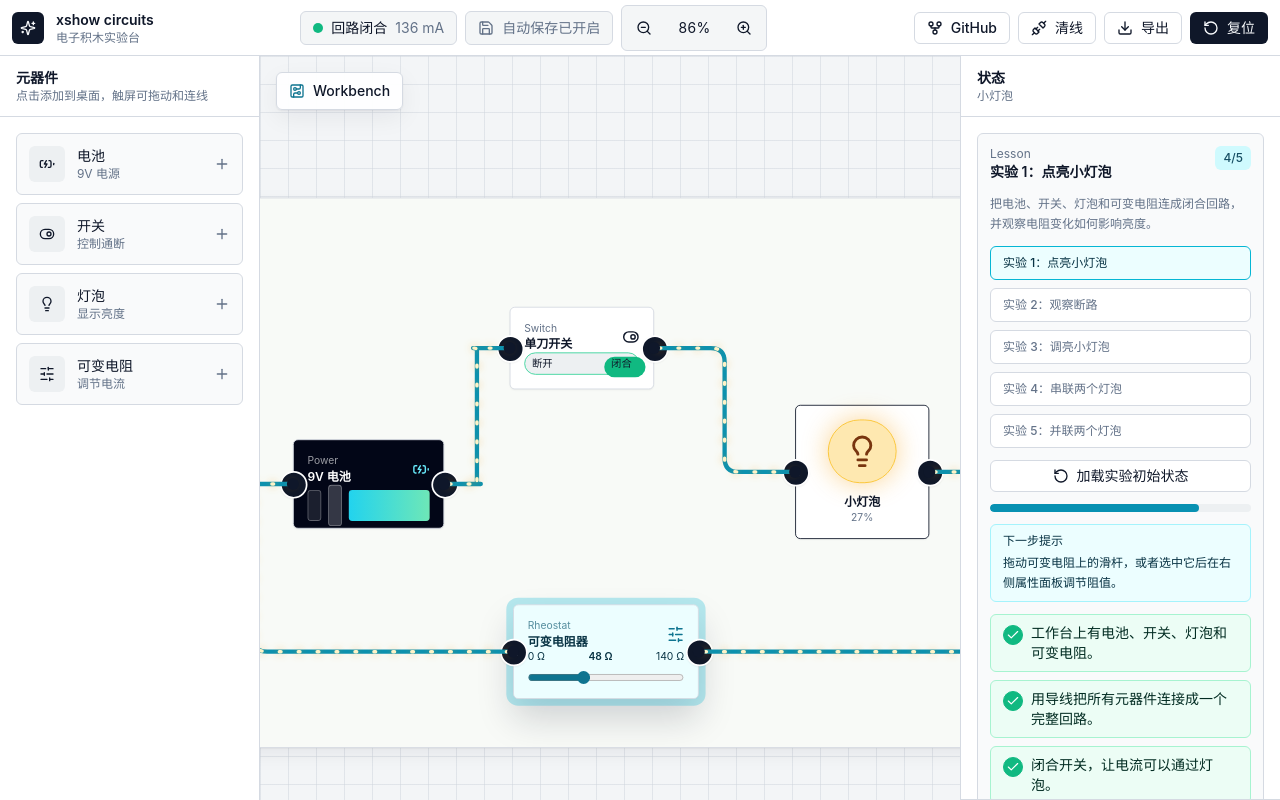
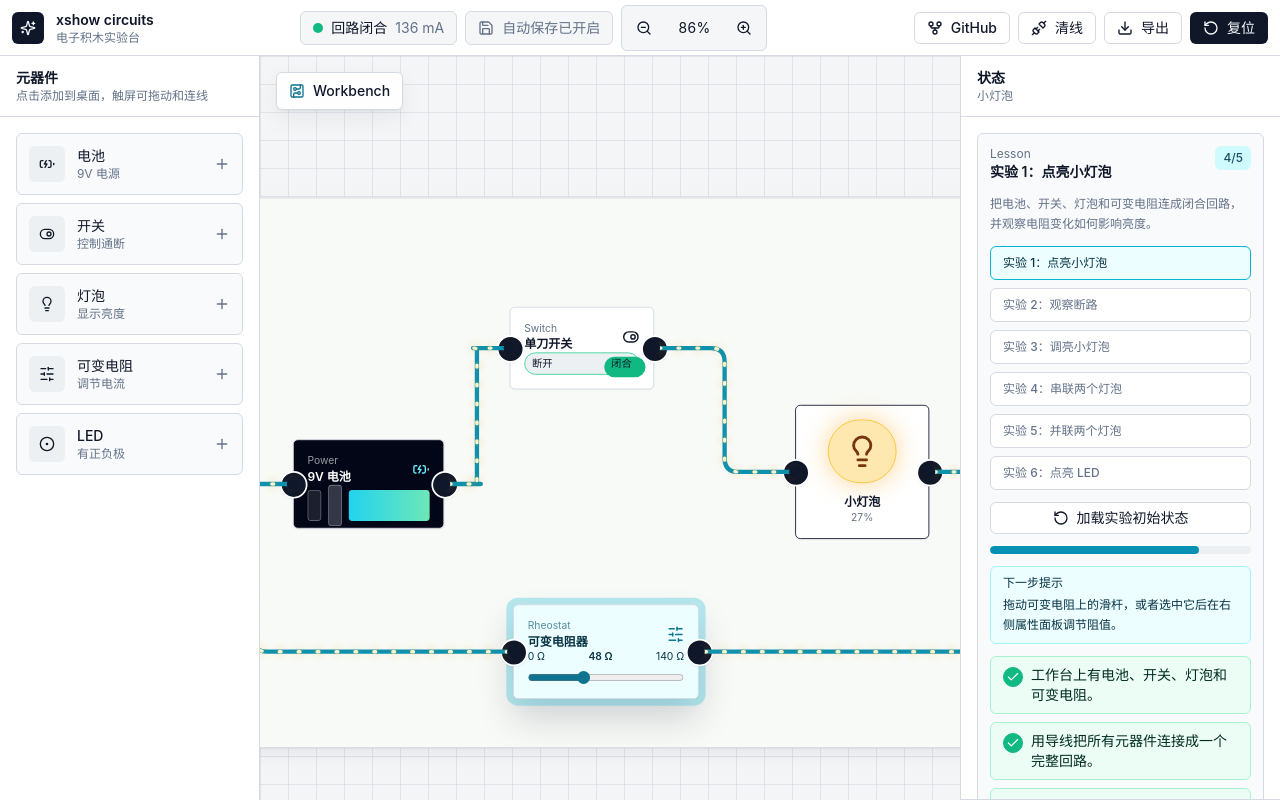
Before and after one commit to glwang-g/xshow, a Vue app: page / in a window 1280 px wide. Built offline with nearby package versions, Linux system fonts and the light colour scheme.

Commit message:
feat: add polarity-aware led component

```diff
--- a/src/data/lessons.ts
+++ b/src/data/lessons.ts
@@ -9,12 +9,16 @@ export type LessonCheckId =
   | "hasBrightBulb"
   | "hasLowResistance"
   | "hasAdjustedResistor"
+  | "hasLedParts"
+  | "hasForwardLed"
+  | "hasLitLed"
+  | "hasSafeLedCurrent"
   | "hasTwoBulbs"
   | "hasTwoLitBulbs"
   | "hasSeriesBulbs"
   | "hasParallelBulbs";
 
-export type LessonPartType = "battery" | "bulb" | "switch" | "resistor";
+export type LessonPartType = "battery" | "bulb" | "switch" | "resistor" | "led";
 
 export type LessonTerminalKey = "a" | "b";
 
@@ -96,6 +100,7 @@ const connectedLoopWires: LessonWorkspaceWire[] = [
 
 const starterPartIds = ["battery-1", "switch-1", "bulb-1", "resistor-1"];
 const twoBulbPartIds = ["battery-1", "switch-1", "bulb-1", "bulb-2", "resistor-1"];
+const ledPartIds = ["battery-1", "switch-1", "resistor-1", "led-1"];
 
 const starterTerminalRefs: LessonGuide["terminalRefs"] = [
   { partId: "battery-1", terminal: "a" },
@@ -106,6 +111,17 @@ const starterTerminalRefs: LessonGuide["terminalRefs"] = [
   { partId: "bulb-1", terminal: "b" },
   { partId: "resistor-1", terminal: "a" },
   { partId: "resistor-1", terminal: "b" },
+];
+
+const ledTerminalRefs: LessonGuide["terminalRefs"] = [
+  { partId: "battery-1", terminal: "a" },
+  { partId: "battery-1", terminal: "b" },
+  { partId: "switch-1", terminal: "a" },
+  { partId: "switch-1", terminal: "b" },
+  { partId: "resistor-1", terminal: "a" },
+  { partId: "resistor-1", terminal: "b" },
+  { partId: "led-1", terminal: "a" },
+  { partId: "led-1", terminal: "b" },
 ];
 
 function starterParts({ resistance = 48, switchClosed = true } = {}): LessonWorkspacePart[] {
@@ -124,6 +140,15 @@ function twoBulbParts({ resistance = 36, switchClosed = true } = {}): LessonWork
     { id: "bulb-1", name: "灯泡 A", type: "bulb", x: 572, y: 130 },
     { id: "bulb-2", name: "灯泡 B", type: "bulb", x: 572, y: 386 },
     { id: "resistor-1", name: "可变电阻器", type: "resistor", x: 296, y: 474, resistance },
+  ];
+}
+
+function ledParts({ resistance = 120, switchClosed = true } = {}): LessonWorkspacePart[] {
+  return [
+    { id: "battery-1", name: "9V 电池", type: "battery", x: 72, y: 282 },
+    { id: "switch-1", name: "单刀开关", type: "switch", x: 292, y: 122, closed: switchClosed },
+    { id: "resistor-1", name: "限流电阻", type: "resistor", x: 574, y: 118, resistance },
+    { id: "led-1", name: "红色 LED", type: "led", x: 620, y: 396 },
   ];
 }
 
@@ -401,4 +426,45 @@ export const lessonCatalog: Lesson[] = [
       },
     ],
   },
+  {
+    id: "light-the-led",
+    title: "实验 6：点亮 LED",
+    objective: "用电池、开关和限流电阻点亮有正负极的 LED，并理解反接不亮、限流保护的效果。",
+    starterWorkspace: {
+      parts: ledParts(),
+      selectedPartId: "led-1",
+      wires: [],
+      zoom: 82,
+    },
+    steps: [
+      {
+        id: "led-parts",
+        description: "工作台上有电池、开关、限流电阻和 LED。",
+        guide: { partIds: ledPartIds },
+        hint: "LED 是有方向的元器件，+ 端需要接到电池正极一侧，- 端回到负极一侧。",
+        checkId: "hasLedParts",
+      },
+      {
+        id: "led-forward",
+        description: "按正确方向连接 LED：电流从 + 端进入，从 - 端流出。",
+        guide: { terminalRefs: ledTerminalRefs },
+        hint: "推荐路径：电池 + → 开关 → 限流电阻 → LED +，再由 LED - 回到电池 -。",
+        checkId: "hasForwardLed",
+      },
+      {
+        id: "led-lit",
+        description: "闭合开关，让 LED 发光。",
+        guide: { partIds: ["switch-1", "led-1"] },
+        hint: "如果 LED 不亮，先检查开关是否闭合，再检查 LED 是否反接。",
+        checkId: "hasLitLed",
+      },
+      {
+        id: "led-safe",
+        description: "确认限流电阻让 LED 电流处于安全范围。",
+        guide: { partIds: ["resistor-1", "led-1"] },
+        hint: "如果出现电流偏大警告，把限流电阻调高一些。",
+        checkId: "hasSafeLedCurrent",
+      },
+    ],
+  },
 ];
--- a/src/views/Home.vue
+++ b/src/views/Home.vue
@@ -6,6 +6,7 @@ import {
   Cable,
   Check,
   CircuitBoard,
+  CircleDot,
   Download,
   FileDown,
   FileUp,
@@ -24,6 +25,7 @@ import {
   ToggleLeft,
   ToggleRight,
   Trash2,
+  TriangleAlert,
   Trophy,
   Unplug,
   X,
@@ -35,7 +37,7 @@ import Button from "@/components/ui/Button.vue";
 import { pwaUpdateAvailableEvent } from "@/pwa";
 import { useBoardStore } from "@/stores/board";
 
-type PartType = "battery" | "bulb" | "switch" | "resistor";
+type PartType = "battery" | "bulb" | "switch" | "resistor" | "led";
 type TerminalKey = "a" | "b";
 
 type TerminalRef = {
@@ -80,6 +82,14 @@ type Edge = {
   to: string;
   partId?: string;
   wireId?: string;
+};
+
+type LedState = {
+  brightness: number;
+  brightnessPercent: number;
+  forward: boolean;
+  overCurrent: boolean;
+  reversed: boolean;
 };
 
 type PersistedWorkspace = LessonWorkspace & {
@@ -136,6 +146,9 @@ const workbench = {
   width: 1060,
   height: 640,
 };
+const bulbOhms = 18;
+const ledOhms = 28;
+const ledSafeCurrentMilliAmps = 65;
 
 const partSpecs: Record<
   PartType,
@@ -187,6 +200,16 @@ const partSpecs: Record<
       b: { x: 216, y: 55, label: "B" },
     },
   },
+  led: {
+    icon: CircleDot,
+    label: "LED",
+    width: 156,
+    height: 128,
+    terminals: {
+      a: { x: 0, y: 64, label: "-" },
+      b: { x: 156, y: 64, label: "+" },
+    },
+  },
 };
 
 const palette: Array<{ type: PartType; description: string }> = [
@@ -194,6 +217,7 @@ const palette: Array<{ type: PartType; description: string }> = [
   { type: "switch", description: "控制通断" },
   { type: "bulb", description: "显示亮度" },
   { type: "resistor", description: "调节电流" },
+  { type: "led", description: "有正负极" },
 ];
 
 const parts = ref<CircuitPart[]>([
@@ -243,6 +267,9 @@ const mainBulb = computed(() => parts.value.find((part) => part.type === "bulb")
 const mainBulbBrightness = computed(() =>
   mainBulb.value ? simulation.value.bulbs[mainBulb.value.id]?.brightness ?? 0 : 0,
 );
+const ledWarnings = computed(() =>
+  Object.values(simulation.value.leds).filter((state) => state.overCurrent || state.reversed),
+);
 const currentAnimationDuration = computed(() => {
   if (!simulation.value.closed || simulation.value.currentMilliAmps <= 0) {
     return "1.6s";
@@ -258,6 +285,30 @@ function bulbParts() {
 
 function litBulbParts() {
   return bulbParts().filter((part) => (simulation.value.bulbs[part.id]?.brightness ?? 0) > 0);
+}
+
+function bulbBrightness(part: CircuitPart) {
+  return simulation.value.bulbs[part.id]?.brightness ?? 0;
+}
+
+function ledParts() {
+  return parts.value.filter((part) => part.type === "led");
+}
+
+function litLedParts() {
+  return ledParts().filter((part) => (simulation.value.leds[part.id]?.brightness ?? 0) > 0);
+}
+
+function ledStatus(part: CircuitPart): LedState {
+  return (
+    simulation.value.leds[part.id] ?? {
+      brightness: 0,
+      brightnessPercent: 0,
+      forward: false,
+      overCurrent: false,
+      reversed: false,
+    }
+  );
 }
 
 function hasWireBetween(left: TerminalRef, right: TerminalRef) {
@@ -341,11 +392,19 @@ const lessonCheckers: Record<LessonCheckId, () => boolean> = {
   hasClosedCircuit: () => simulation.value.closed,
   hasClosedSwitch: () => parts.value.some((part) => part.type === "switch" && part.closed),
   hasDarkBulb: () => mainBulbBrightness.value === 0,
+  hasForwardLed: () => ledParts().some((part) => ledStatus(part).forward),
+  hasLedParts: () =>
+    ["battery", "switch", "resistor", "led"].every((type) => parts.value.some((part) => part.type === type)),
+  hasLitLed: () => litLedParts().length > 0,
   hasLitBulb: () => mainBulbBrightness.value > 0,
   hasLowResistance: () => parts.value.some((part) => part.type === "resistor" && (part.resistance ?? 0) <= 24),
   hasOpenCircuit: () => !simulation.value.closed,
   hasOpenSwitch: () => parts.value.some((part) => part.type === "switch" && !part.closed),
   hasParallelBulbs: () => simulation.value.closed && hasParallelBulbRoute(),
+  hasSafeLedCurrent: () => ledParts().some((part) => {
+    const state = ledStatus(part);
+    return state.brightness > 0 && !state.overCurrent;
+  }),
   hasSeriesBulbs: () => simulation.value.closed && hasSeriesBulbRoute(),
   hasStarterParts: () =>
     ["battery", "switch", "bulb", "resistor"].every((type) => parts.value.some((part) => part.type === type)),
@@ -586,6 +645,10 @@ function partExportColors(part: CircuitPart) {
     return { background: "#ecfeff", foreground: "#164e63", muted: "#0e7490" };
   }
 
+  if (part.type === "led") {
+    return { background: "#fff1f2", foreground: "#881337", muted: "#e11d48" };
+  }
+
   return { background: "#ffffff", foreground: "#0f172a", muted: part.closed ? "#10b981" : "#f43f5e" };
 }
 
@@ -629,7 +692,7 @@ function drawExportPart(context: CanvasRenderingContext2D, part: CircuitPart) {
     context.fill();
     context.strokeStyle = "#f59e0b";
     context.stroke();
-  } else {
+  } else if (part.type === "resistor") {
     context.fillText(`${part.resistance ?? 0} ohm`, part.x + 18, part.y + 52);
     context.strokeStyle = colors.muted;
     context.lineWidth = 4;
@@ -637,6 +700,17 @@ function drawExportPart(context: CanvasRenderingContext2D, part: CircuitPart) {
     context.moveTo(part.x + 20, part.y + 76);
     context.lineTo(part.x + spec.width - 20, part.y + 76);
     context.stroke();
+  } else if (part.type === "led") {
+    const state = ledStatus(part);
+    context.fillText(`${state.brightnessPercent}% LED`, part.x + 18, part.y + spec.height - 18);
+    context.beginPath();
+    context.arc(part.x + spec.width / 2, part.y + 62, 30, 0, Math.PI * 2);
+    context.fillStyle = `rgba(244, 63, 94, ${0.14 + state.brightness * 0.78})`;
+    context.fill();
+    context.strokeStyle = state.reversed ? "#64748b" : "#e11d48";
+    context.stroke();
+    context.fillStyle = colors.foreground;
+    context.fillText(state.reversed ? "reversed" : "+ to -", part.x + 18, part.y + 52);
   }
 
   for (const terminal of ["a", "b"] as TerminalKey[]) {
@@ -1805,7 +1879,12 @@ function setResistance(part: CircuitPart, value: number) {
   part.resistance = Math.round(value);
 }
 
-function buildEdges(sourceParts: CircuitPart[], sourceWires: Wire[], excludedPartId?: string) {
+function buildEdges(
+  sourceParts: CircuitPart[],
+  sourceWires: Wire[],
+  excludedPartId?: string,
+  conductiveLedIds = new Set<string>(),
+) {
   const edges: Edge[] = sourceWires.map((wire) => ({
     from: terminalId(wire.from),
     to: terminalId(wire.to),
@@ -1821,6 +1900,10 @@ function buildEdges(sourceParts: CircuitPart[], sourceWires: Wire[], excludedPar
       continue;
     }
 
+    if (part.type === "led" && !conductiveLedIds.has(part.id)) {
+      continue;
+    }
+
     edges.push({
       from: `${part.id}:a`,
       to: `${part.id}:b`,
@@ -1859,17 +1942,26 @@ function hasPath(from: string, to: string, edges: Edge[]) {
   return false;
 }
 
-function partBridgesBattery(part: CircuitPart, battery: CircuitPart, edges: Edge[]) {
+function partBatteryBridgeDirection(part: CircuitPart, battery: CircuitPart, edges: Edge[]) {
   const positive = `${battery.id}:b`;
   const negative = `${battery.id}:a`;
   const a = `${part.id}:a`;
   const b = `${part.id}:b`;
   const edgesWithoutPart = edges.filter((edge) => edge.partId !== part.id);
 
-  return (
-    (hasPath(positive, a, edgesWithoutPart) && hasPath(b, negative, edgesWithoutPart)) ||
-    (hasPath(positive, b, edgesWithoutPart) && hasPath(a, negative, edgesWithoutPart))
-  );
+  if (hasPath(positive, b, edgesWithoutPart) && hasPath(a, negative, edgesWithoutPart)) {
+    return "forward";
+  }
+
+  if (hasPath(positive, a, edgesWithoutPart) && hasPath(b, negative, edgesWithoutPart)) {
+    return "reverse";
+  }
+
+  return null;
+}
+
+function partBridgesBattery(part: CircuitPart, battery: CircuitPart, edges: Edge[]) {
+  return Boolean(partBatteryBridgeDirection(part, battery, edges));
 }
 
 function wireDirectionThroughBattery(wire: Wire, battery: CircuitPart, edges: Edge[]) {
@@ -1893,8 +1985,9 @@ function wireDirectionThroughBattery(wire: Wire, battery: CircuitPart, edges: Ed
 function evaluateCircuit(sourceParts: CircuitPart[], sourceWires: Wire[]) {
   const battery = sourceParts.find((part) => part.type === "battery");
   const bulbs = sourceParts.filter((part) => part.type === "bulb");
-  const edges = buildEdges(sourceParts, sourceWires);
+  const leds = sourceParts.filter((part) => part.type === "led");
   const bulbStates: Record<string, { brightness: number; brightnessPercent: number }> = {};
+  const ledStates: Record<string, LedState> = {};
   const wireStates: Record<string, { active: boolean; reverse: boolean }> = {};
 
   if (!battery) {
@@ -1903,9 +1996,19 @@ function evaluateCircuit(sourceParts: CircuitPart[], sourceWires: Wire[]) {
       currentMilliAmps: 0,
       equivalentResistance: 0,
       bulbs: bulbStates,
+      leds: ledStates,
       wires: wireStates,
     };
   }
+
+  const allLedIds = new Set(leds.map((part) => part.id));
+  const orientationEdges = buildEdges(sourceParts, sourceWires, undefined, allLedIds);
+  const conductiveLedIds = new Set(
+    leds
+      .filter((part) => partBatteryBridgeDirection(part, battery, orientationEdges) === "forward")
+      .map((part) => part.id),
+  );
+  const edges = buildEdges(sourceParts, sourceWires, undefined, conductiveLedIds);
 
   const positive = `${battery.id}:b`;
   const negative = `${battery.id}:a`;
@@ -1913,9 +2016,14 @@ function evaluateCircuit(sourceParts: CircuitPart[], sourceWires: Wire[]) {
   const seriesResistors = sourceParts.filter(
     (part) => part.type === "resistor" && partBridgesBattery(part, battery, edges),
   );
+  const conductingBulbs = bulbs.filter((part) => closed && partBridgesBattery(part, battery, edges));
+  const conductingLeds = leds.filter((part) => closed && conductiveLedIds.has(part.id));
   const resistorOhms = seriesResistors.reduce((total, part) => total + (part.resistance ?? 0), 0);
-  const bulbOhms = 18;
-  const equivalentResistance = closed ? bulbOhms + resistorOhms : 0;
+  const loadOhms = Math.max(
+    bulbOhms,
+    conductingBulbs.length * bulbOhms + conductingLeds.length * ledOhms,
+  );
+  const equivalentResistance = closed ? loadOhms + resistorOhms : 0;
   const current = equivalentResistance > 0 ? 9 / equivalentResistance : 0;
   const currentMilliAmps = Math.round(current * 1000);
 
@@ -1928,13 +2036,27 @@ function evaluateCircuit(sourceParts: CircuitPart[], sourceWires: Wire[]) {
   }
 
   for (const bulb of bulbs) {
-    const conducting = closed && partBridgesBattery(bulb, battery, edges);
+    const conducting = conductingBulbs.some((part) => part.id === bulb.id);
     const normalized = conducting && equivalentResistance > 0 ? bulbOhms / equivalentResistance : 0;
     const brightness = conducting ? Math.min(1, Math.max(0.1, normalized)) : 0;
 
     bulbStates[bulb.id] = {
       brightness,
       brightnessPercent: Math.round(brightness * 100),
+    };
+  }
+
+  for (const led of leds) {
+    const direction = partBatteryBridgeDirection(led, battery, orientationEdges);
+    const conducting = closed && conductiveLedIds.has(led.id);
+    const brightness = conducting ? Math.min(1, Math.max(0.18, currentMilliAmps / ledSafeCurrentMilliAmps)) : 0;
+
+    ledStates[led.id] = {
+      brightness,
+      brightnessPercent: Math.round(brightness * 100),
+      forward: direction === "forward",
+      overCurrent: conducting && currentMilliAmps > ledSafeCurrentMilliAmps,
+      reversed: direction === "reverse",
     };
   }
 
@@ -1943,6 +2065,7 @@ function evaluateCircuit(sourceParts: CircuitPart[], sourceWires: Wire[]) {
     currentMilliAmps,
     equivalentResistance,
     bulbs: bulbStates,
+    leds: ledStates,
     wires: wireStates,
   };
 }
@@ -2368,6 +2491,7 @@ onBeforeUnmount(() => {
               part.type === 'switch' ? 'bg-white' : '',
               part.type === 'bulb' ? 'bg-amber-50' : '',
               part.type === 'resistor' ? 'bg-cyan-50' : '',
+              part.type === 'led' ? 'bg-rose-50' : '',
             ]"
             :style="partStyle(part)"
             @pointerdown="handlePartPointerDown($event, part)"
@@ -2436,12 +2560,12 @@ onBeforeUnmount(() => {
             <div v-else-if="part.type === 'bulb'" class="flex h-full flex-col items-center justify-center gap-3 p-4">
               <div
                 class="flex h-20 w-20 items-center justify-center rounded-full border transition-all"
-                :class="mainBulbBrightness > 0 ? 'border-amber-400' : 'border-amber-200'"
+                :class="bulbBrightness(part) > 0 ? 'border-amber-400' : 'border-amber-200'"
                 :style="{
-                  backgroundColor: `rgba(251, 191, 36, ${0.16 + mainBulbBrightness * 0.72})`,
+                  backgroundColor: `rgba(251, 191, 36, ${0.16 + bulbBrightness(part) * 0.72})`,
                   boxShadow:
-                    mainBulbBrightness > 0
-                      ? `0 0 ${18 + mainBulbBrightness * 42}px rgba(245, 158, 11, ${0.3 + mainBulbBrightness * 0.5})`
+                    bulbBrightness(part) > 0
+                      ? `0 0 ${18 + bulbBrightness(part) * 42}px rgba(245, 158, 11, ${0.3 + bulbBrightness(part) * 0.5})`
                       : 'none',
                 }"
               >
@@ -2455,7 +2579,32 @@ onBeforeUnmount(() => {
               </div>
             </div>
 
-            <div v-else class="flex h-full flex-col justify-between p-4">
+            <div v-else-if="part.type === 'led'" class="flex h-full flex-col items-center justify-center gap-2 p-4">
+              <div
+                class="relative flex h-16 w-16 items-center justify-center rounded-full border transition-all"
+                :class="[
+                  ledStatus(part).reversed ? 'border-slate-300 bg-slate-100' : 'border-rose-300',
+                  ledStatus(part).overCurrent ? 'ring-4 ring-rose-300' : '',
+                ]"
+                :style="{
+                  backgroundColor: `rgba(244, 63, 94, ${0.12 + ledStatus(part).brightness * 0.76})`,
+                  boxShadow:
+                    ledStatus(part).brightness > 0
+                      ? `0 0 ${14 + ledStatus(part).brightness * 36}px rgba(225, 29, 72, ${0.25 + ledStatus(part).brightness * 0.48})`
+                      : 'none',
+                }"
+              >
+                <CircleDot class="h-9 w-9 text-rose-900" />
+              </div>
+              <div class="text-center">
+                <div class="text-sm font-semibold text-rose-950">{{ part.name }}</div>
+                <div class="text-xs text-muted-foreground">
+                  {{ ledStatus(part).reversed ? "反接" : `${ledStatus(part).brightnessPercent}%` }}
+                </div>
+              </div>
+            </div>
+
+            <div v-else-if="part.type === 'resistor'" class="flex h-full flex-col justify-between p-4">
               <div class="flex items-center justify-between">
                 <div>
                   <div class="text-xs text-cyan-800/70">Rheostat</div>
@@ -2677,6 +2826,16 @@ onBeforeUnmount(() => {
                 <div class="font-medium tabular-nums">{{ simulation.equivalentResistance }} Ω</div>
               </div>
             </div>
+            <div v-if="ledWarnings.length" class="mt-3 space-y-2">
+              <div
+                v-for="(warning, index) in ledWarnings"
+                :key="index"
+                class="flex items-start gap-2 rounded-md border border-rose-200 bg-rose-50 px-3 py-2 text-xs text-rose-950"
+              >
+                <TriangleAlert class="mt-0.5 h-3.5 w-3.5 shrink-0" />
+                <span>{{ warning.reversed ? "有 LED 反接，当前不会导通。" : "LED 电流偏大，请调高限流电阻。" }}</span>
+              </div>
+            </div>
           </section>
 
           <section v-if="selectedPart" class="rounded-md border bg-background p-3">
@@ -2729,6 +2888,18 @@ onBeforeUnmount(() => {
                   @input="setResistance(selectedPart, Number(($event.target as HTMLInputElement).value))"
                 />
               </label>
+              <div v-if="selectedPart.type === 'led'" class="rounded-md border bg-card px-3 py-2 text-xs">
+                <div class="mb-2 flex items-center justify-between">
+                  <span class="text-muted-foreground">方向</span>
+                  <span class="font-medium" :class="ledStatus(selectedPart).reversed ? 'text-rose-700' : 'text-emerald-700'">
+                    {{ ledStatus(selectedPart).reversed ? "反接" : ledStatus(selectedPart).forward ? "正接" : "未接入" }}
+                  </span>
+                </div>
+                <div class="flex items-center justify-between">
+                  <span class="text-muted-foreground">亮度</span>
+                  <span class="font-medium tabular-nums">{{ ledStatus(selectedPart).brightnessPercent }}%</span>
+                </div>
+              </div>
             </div>
           </section>
 
```
Also changed, not shown: 4 other files (tests, documents, lock files or other folders).
